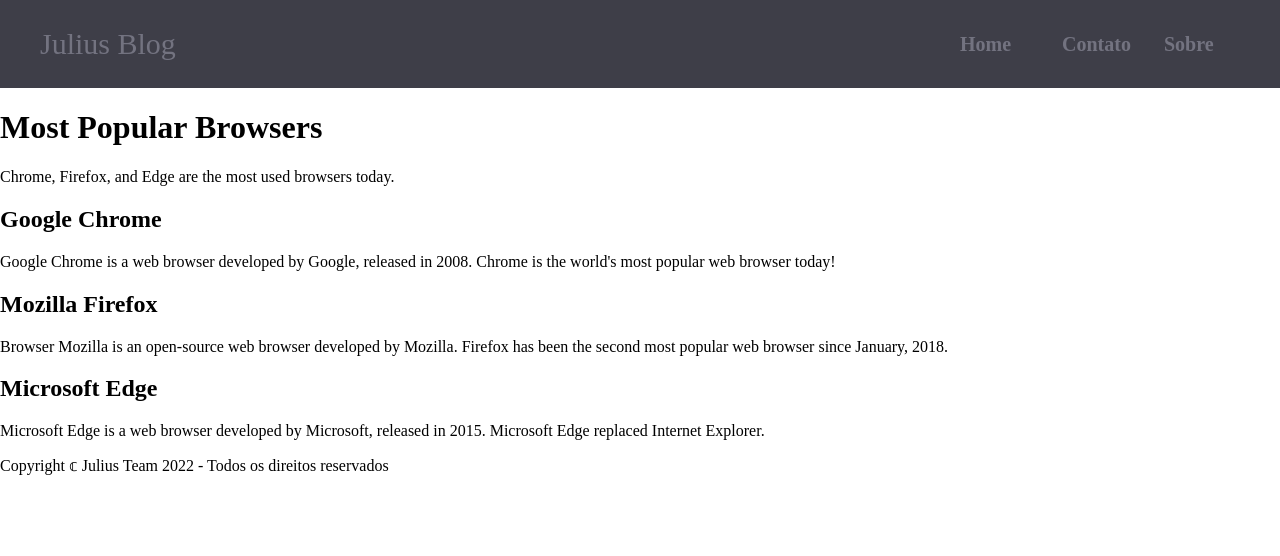
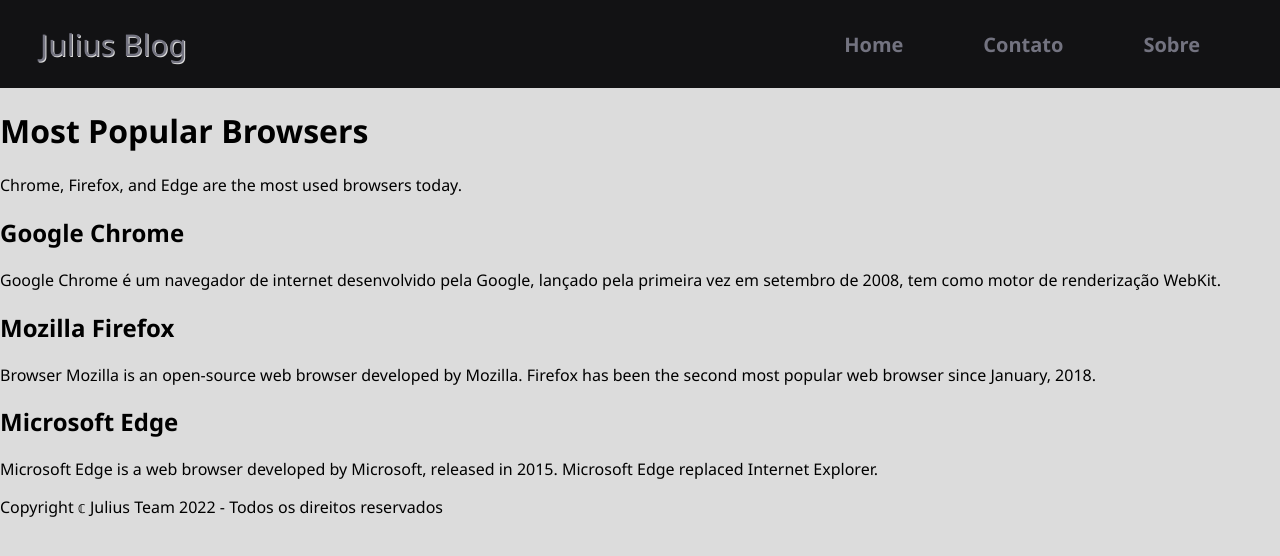
Before and after one commit to Davi-Archive/julius-landing-page, a plain HTML site: page index.html in a window 1280 px wide. Drawn offline with Linux system fonts and the light colour scheme.

Commit message:
alteracao basica header

```diff
--- a/index.html
+++ b/index.html
@@ -30,8 +30,7 @@
       <article>
         <h2>Google Chrome</h2>
         <p>
-          Google Chrome is a web browser developed by Google, released in 2008.
-          Chrome is the world's most popular web browser today!
+          Google Chrome é um navegador de internet desenvolvido pela Google, lançado pela primeira vez em setembro de 2008, tem como motor de renderização WebKit.
         </p>
       </article>
 
--- a/styles.css
+++ b/styles.css
@@ -1,15 +1,17 @@
 body {
     margin: 0;
+    background-color: gainsboro;
+    font-family: 'Segoe UI', Tahoma, Geneva, Verdana, sans-serif;
 }
 
 .logo {
     font-size: 30px;
-
+    text-shadow: 1px 1px 0 gainsboro;
 }
 
 header {
     height: 88px;
-    background-color: #3e3e48;
+    background-color: #121214;
     color: #737380;
     display: flex;
     align-items: center;
@@ -21,19 +23,22 @@
 }
 
 .navbarContainer li {
-    width:50px;
-    padding: 10px 26px;
+    width:auto;
+    height: auto;
+    padding: 10px 40px;
     list-style: none;
     font-weight: bold;
 }
 
 .navbarContainer li:hover {
+    background-color: gainsboro;
+    border-radius: 5px;
     transition: all .2s ease;
     transition-duration: 0.2s;
     transition-timing-function: ease;
     transition-delay: 0s;
     transition-property: all;
-    border-bottom: 1px solid grey;
+
 
 
 }
```
